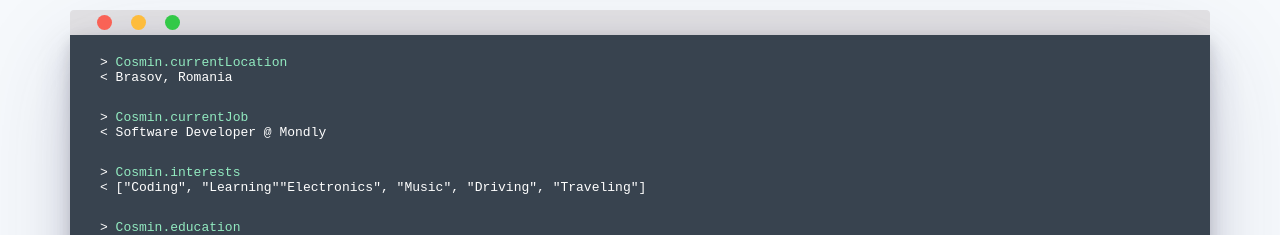
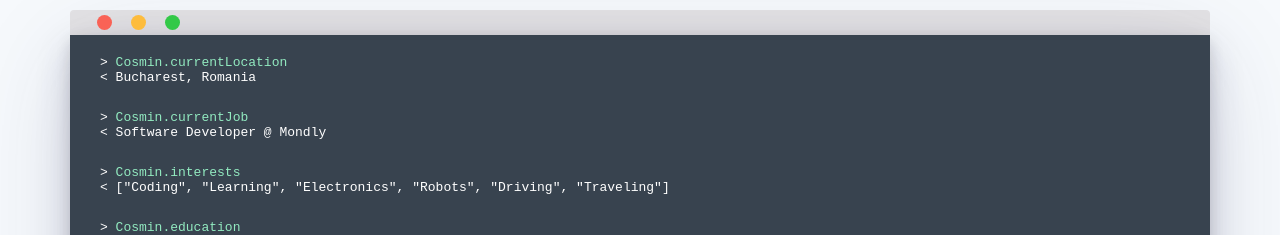
Before and after one commit to AngCosmin/website, a Vue app: page / in a window 1280 px wide. Shown: the part 557-792 px from the top of the page. Built offline with nearby package versions, Linux system fonts and the light colour scheme.

Commit message:
Minor fixes

```diff
--- a/src/components/Terminal.vue
+++ b/src/components/Terminal.vue
@@ -8,7 +8,7 @@
 
         <div class="screen">
             <p class="command">Cosmin.currentLocation</p>
-            <p class="response">Brasov, Romania</p>
+            <p class="response">Bucharest, Romania</p>
 
             <p class="command">Cosmin.currentJob</p>
             <p class="response">Software Developer @ Mondly</p>
@@ -16,9 +16,9 @@
             <p class="command">Cosmin.interests</p>
             <p class="response array">
                 <span class="array-element">Coding</span>,
-                <span class="array-element">Learning</span>
+                <span class="array-element">Learning</span>,
                 <span class="array-element">Electronics</span>,
-                <span class="array-element">Music</span>,
+                <span class="array-element">Robots</span>,
                 <span class="array-element">Driving</span>,
                 <span class="array-element">Traveling</span>
             </p>
```
